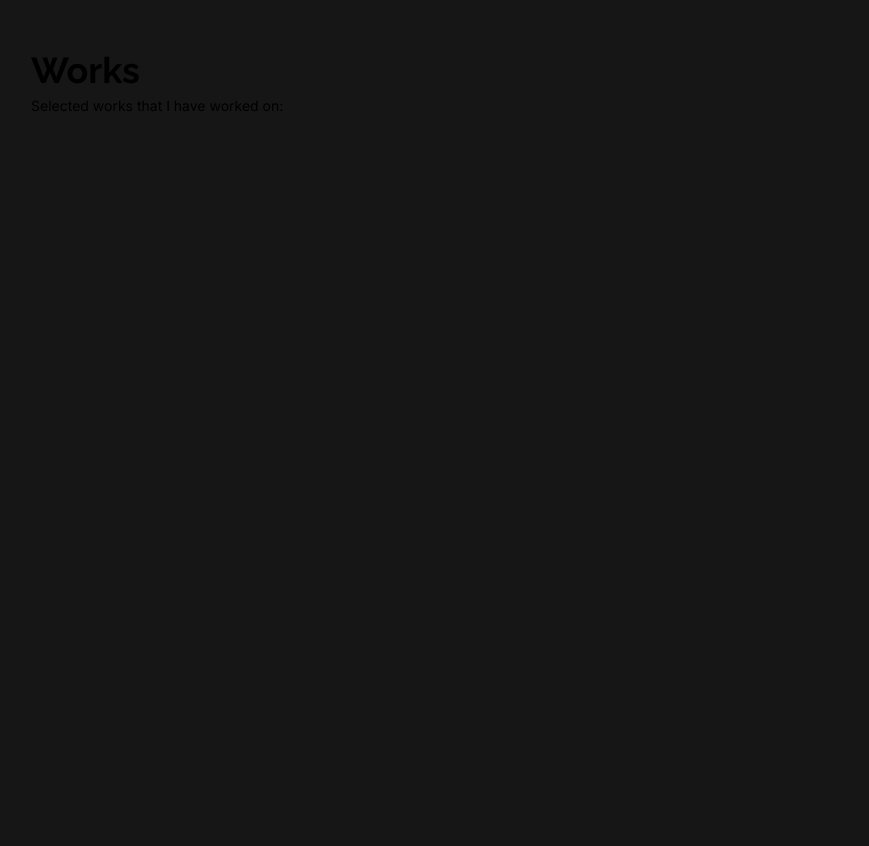
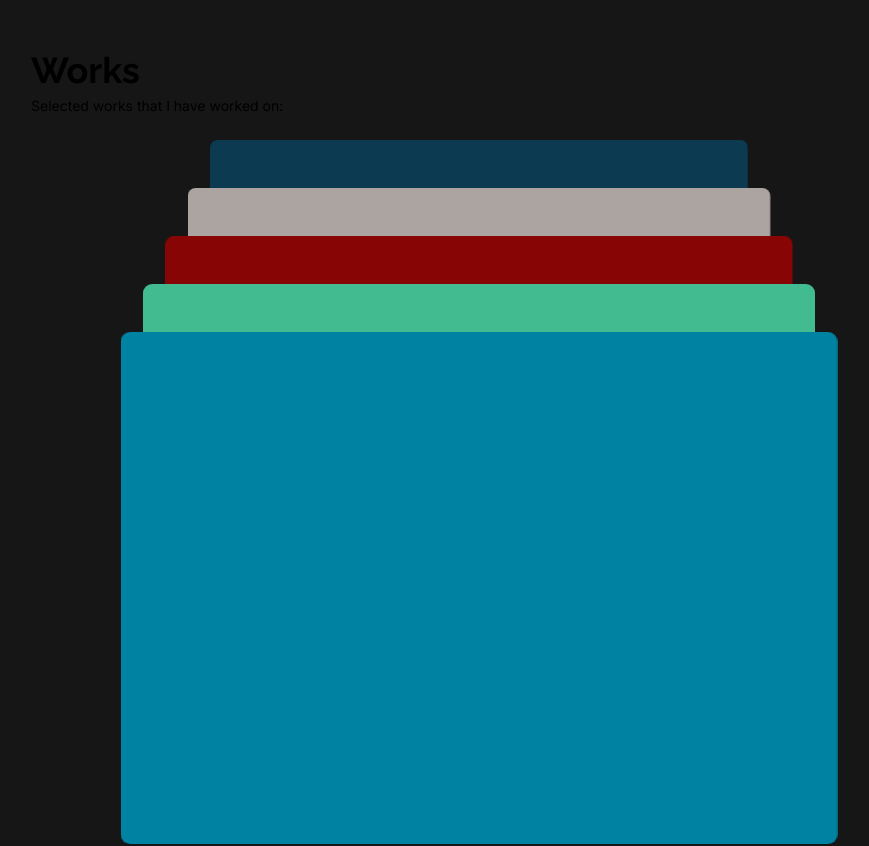
Before and after one commit to amalasyrafs/next-portfolio, a Next.js app: page / in a window 1280 px wide. Shown: the part 780-1626 px from the top of the page, without its empty margins (161-1030 px from the left). Built offline with nearby package versions, Linux system fonts and the light colour scheme.

Commit message:
initial portfolio section

```diff
--- a/components/home/navbar.js
+++ b/components/home/navbar.js
@@ -26,6 +26,7 @@ export default function VerticalNavbar({ section }) {
       </Switch>
       {[0, 1, 2].map((el) => (
         <div
+          key={el}
           onClick={() =>
             lenis?.scrollTo(`#section-${el}`, {
               duration: 1.5,
--- a/components/home/portfolio-section/index.js
+++ b/components/home/portfolio-section/index.js
@@ -1,5 +1,6 @@
 import { useEffect, useRef } from "react";
 import useOnScreen from "@/hooks/useOnScreen";
+import Portfolio from "./portfolio";
 
 export default function PortfolioSection({ setSection }) {
   const ref = useRef(null);
@@ -35,6 +36,8 @@ export default function PortfolioSection({ setSection }) {
         <p className={"py-2 font-sans text-sm"}>
           Selected works that I have worked on:
         </p>
+
+        <Portfolio />
       </div>
     </section>
   );
--- /dev/null
+++ b/components/home/portfolio-section/portfolio.js
@@ -0,0 +1,57 @@
+import { useRef } from "react";
+import { gsap } from "gsap";
+import { ScrollTrigger } from "gsap/dist/ScrollTrigger";
+import { useIsomorphicLayoutEffect } from "@/hooks/useIsomorphicLayoutEffect";
+
+gsap.registerPlugin(ScrollTrigger);
+
+export default function Portfolio() {
+  const main = useRef();
+
+  useIsomorphicLayoutEffect(() => {
+    const ctx = gsap.context((self) => {
+      const boxes = self.selector(".box");
+      // console.log(boxes);
+
+      const container = self.selector(".box-container")[0];
+      console.log(container);
+      gsap.to(container, {
+        // backgroundColor: "red",
+        scrollTrigger: {
+          trigger: container,
+          start: "top center",
+          end: "+=250",
+          scrub: 2,
+        },
+      });
+
+      boxes.forEach((box, index) => {
+        gsap.to(box, {
+          x: index % 2 === 0 ? 250 : -250,
+          // opacity: index === 4 && 0,
+          // scale: index === 4 && "100%",
+          // translateY: index === 4 ? "350%" : "290%",
+          scrollTrigger: {
+            trigger: container,
+            start: `top ${index * 10 + 600}px`,
+            end: "+=600",
+            scrub: true,
+          },
+        });
+      });
+    }, main);
+    return () => ctx.revert();
+  }, []);
+
+  return (
+    <div className="max-h-screen py-4" ref={main}>
+      <div className="box-container">
+        <div className="box sticky top-4 h-[80vh] w-full -translate-y-[20%] scale-[60%] rounded-xl bg-invoke-blue"></div>
+        <div className="box sticky top-4 h-[80vh] w-full -translate-y-[110%] scale-[65%] rounded-xl bg-invoke-brown"></div>
+        <div className="box sticky top-4 h-[80vh] w-full -translate-y-[200%] scale-[70%] rounded-xl bg-invoke-maroon"></div>
+        <div className="box sticky top-4 h-[80vh] w-full -translate-y-[290%] scale-[75%] rounded-xl bg-invoke-decoris"></div>
+        <div className="box sticky top-4 h-[80vh] w-full -translate-y-[380%] scale-[80%] rounded-xl bg-invoke-meniaga"></div>
+      </div>
+    </div>
+  );
+}
--- /dev/null
+++ b/hooks/useIsomorphicLayoutEffect.js
@@ -0,0 +1,4 @@
+import { useEffect, useLayoutEffect } from "react";
+
+export const useIsomorphicLayoutEffect =
+  typeof window !== "undefined" ? useLayoutEffect : useEffect;
--- a/package.json
+++ b/package.json
@@ -14,6 +14,7 @@
     "@studio-freight/react-lenis": "^0.0.15",
     "eslint": "8.31.0",
     "eslint-config-next": "13.1.1",
+    "gsap": "^3.11.5",
     "next": "13.1.1",
     "react": "18.2.0",
     "react-dom": "18.2.0",
```
Also changed, not shown: 1 other file (tests, documents, lock files or other folders).
